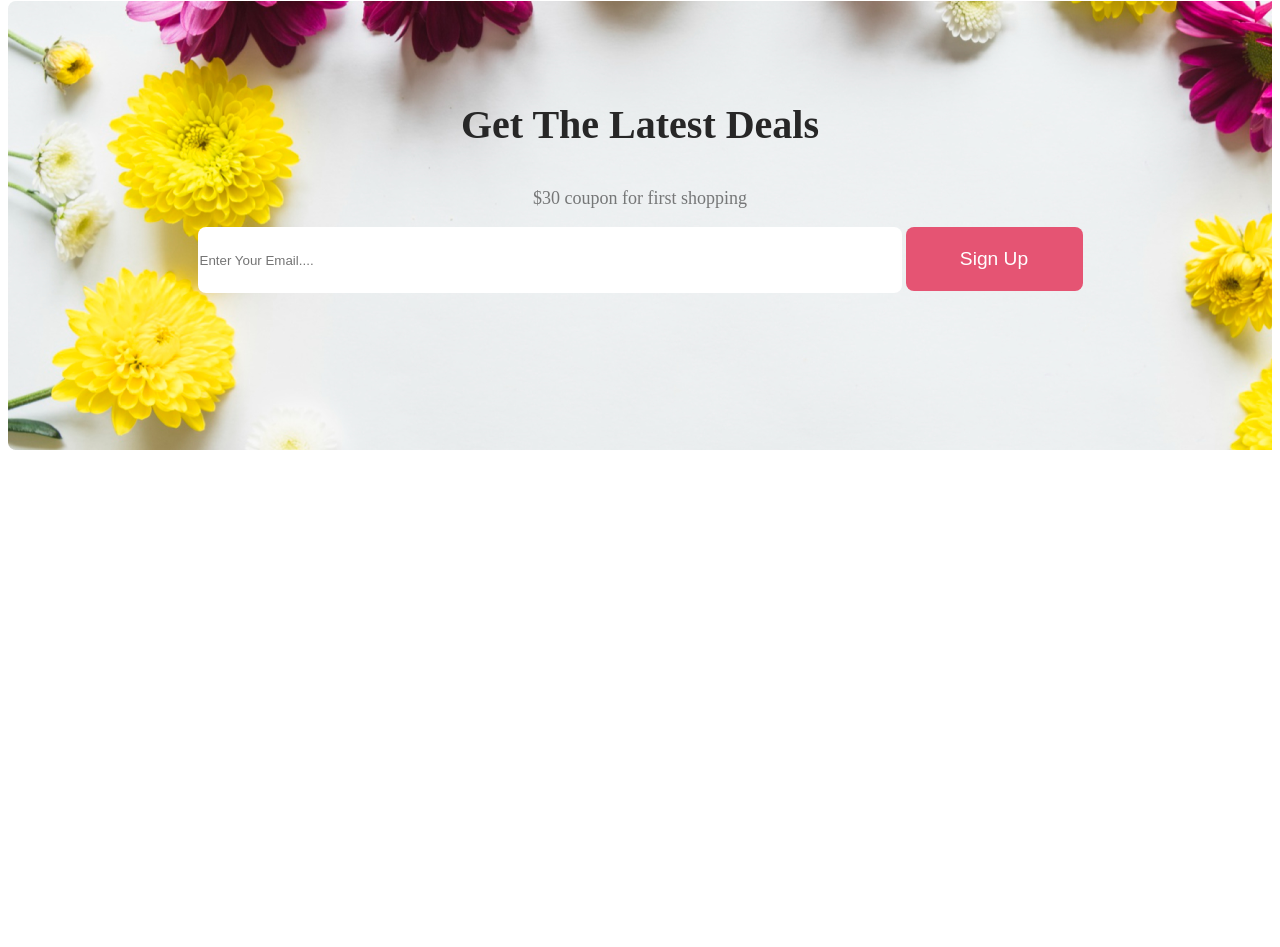
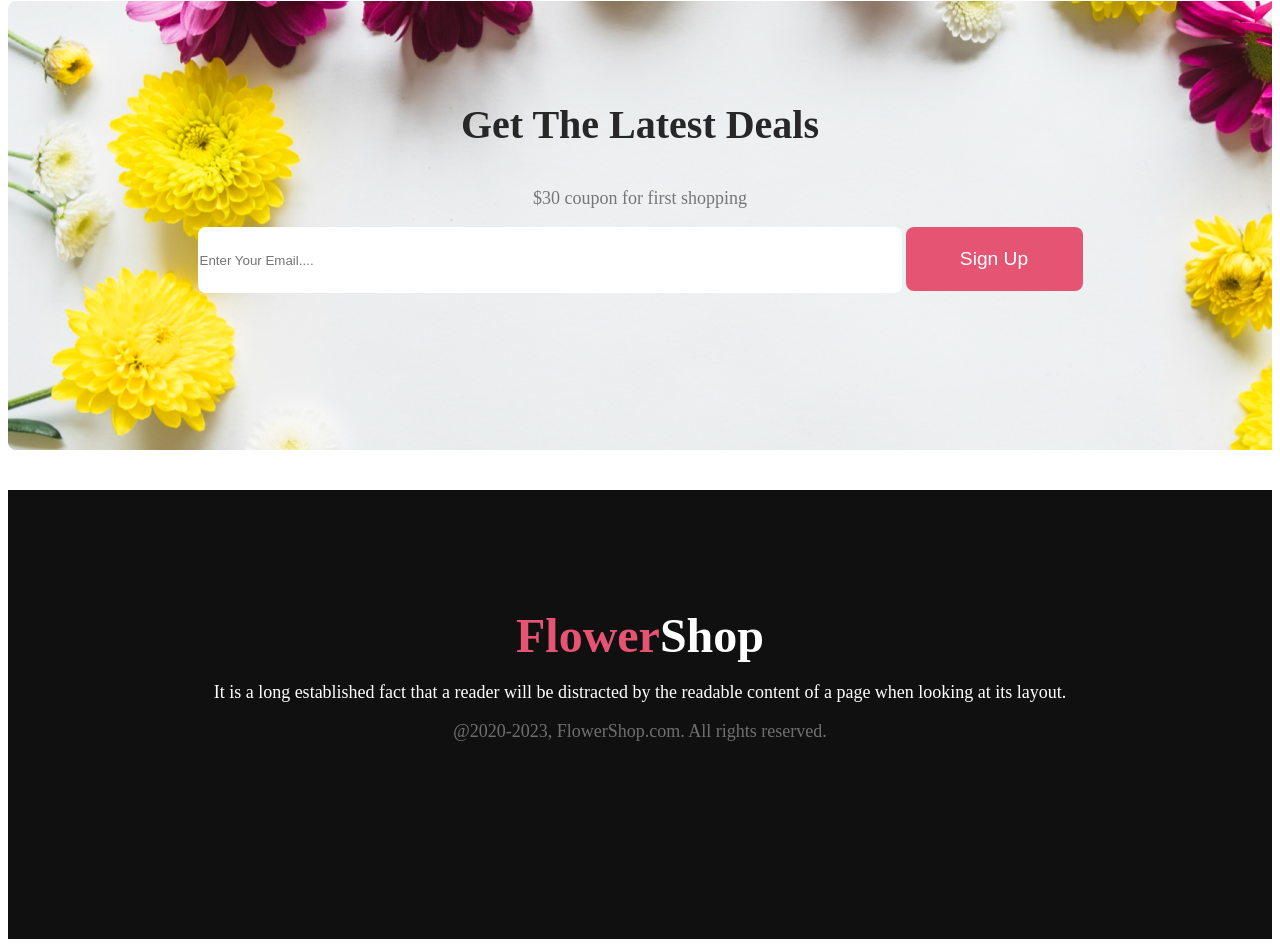
Before and after one commit to harunhira69/flower-shop-responsive, a plain HTML site: page index.html in a window 1280 px wide. Shown: the part 3268-4215 px from the top of the page. Before the commit the page ends 3726 px from the top, so only its background shows below. Drawn offline with Linux system fonts and the light colour scheme.

Commit message:
added footer sectiuon

```diff
--- a/index.html
+++ b/index.html
@@ -96,5 +96,14 @@
 
       </section>
     </main>
+    <footer>
+     <div class="footer-head">
+           <h3 class="footer-title">
+            <span class="span1">Flower</span><span class="span2">Shop</span>
+        </h3>
+        <p class="footer-description">It is a long established fact that a reader will be distracted by the readable content of a page when looking at its layout.</p>
+        <p class="  copyright">@2020-2023, FlowerShop.com. All rights reserved. </p>
+     </div>
+    </footer>
 </body>
 </html>
--- a/style/flower.css
+++ b/style/flower.css
@@ -174,6 +174,39 @@ width: 700px;
 height: 64px;
 border-style: none;
 }
+footer{
+    background-color: rgb(17, 16, 16);
+    height: 449px;
+    margin-top: 40px;
+}
+.span1{
+    font-weight: 800;
+    font-size:3rem;
+    color: rgb(229, 84, 115);
+}
+.span2{
+    color: rgb(255, 255, 255);
+     font-weight: 800;
+    font-size:3rem;
+}
+.footer-description{
+    color: #FFFFFF;
+    font-weight: 400;
+    font-size: 1.125rem;
+
+
+
+}
+.copyright{
+    color: rgba(255, 255, 255, 0.4);
+     font-weight: 400;
+    font-size: 1.125rem;
+}
+.footer-head{
+    text-align: center;
+    padding-top: 100px;
+
+}
 
 
 
```
